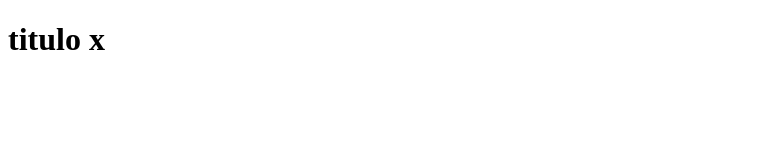
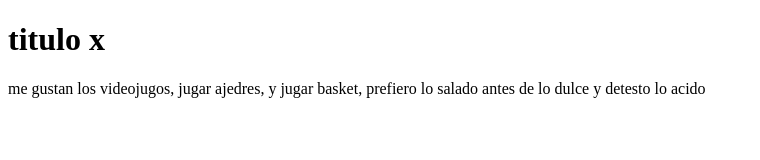
Before and after one commit to isvb198/isvb198.github.io, a plain HTML site: page index.html in a window 1280 px wide. Shown: the whole page, without its empty margins (0-760 px from the left). Drawn offline with Linux system fonts and the light colour scheme.

Commit message:
descripcion

```diff
--- a/index.html
+++ b/index.html
@@ -9,6 +9,7 @@
 
 <body>
     <h1>titulo x</h1>
+    <p>me gustan los videojugos, jugar ajedres, y jugar basket, prefiero lo salado antes de lo dulce y detesto lo acido</p>
 </body>
 
 </html>
```
